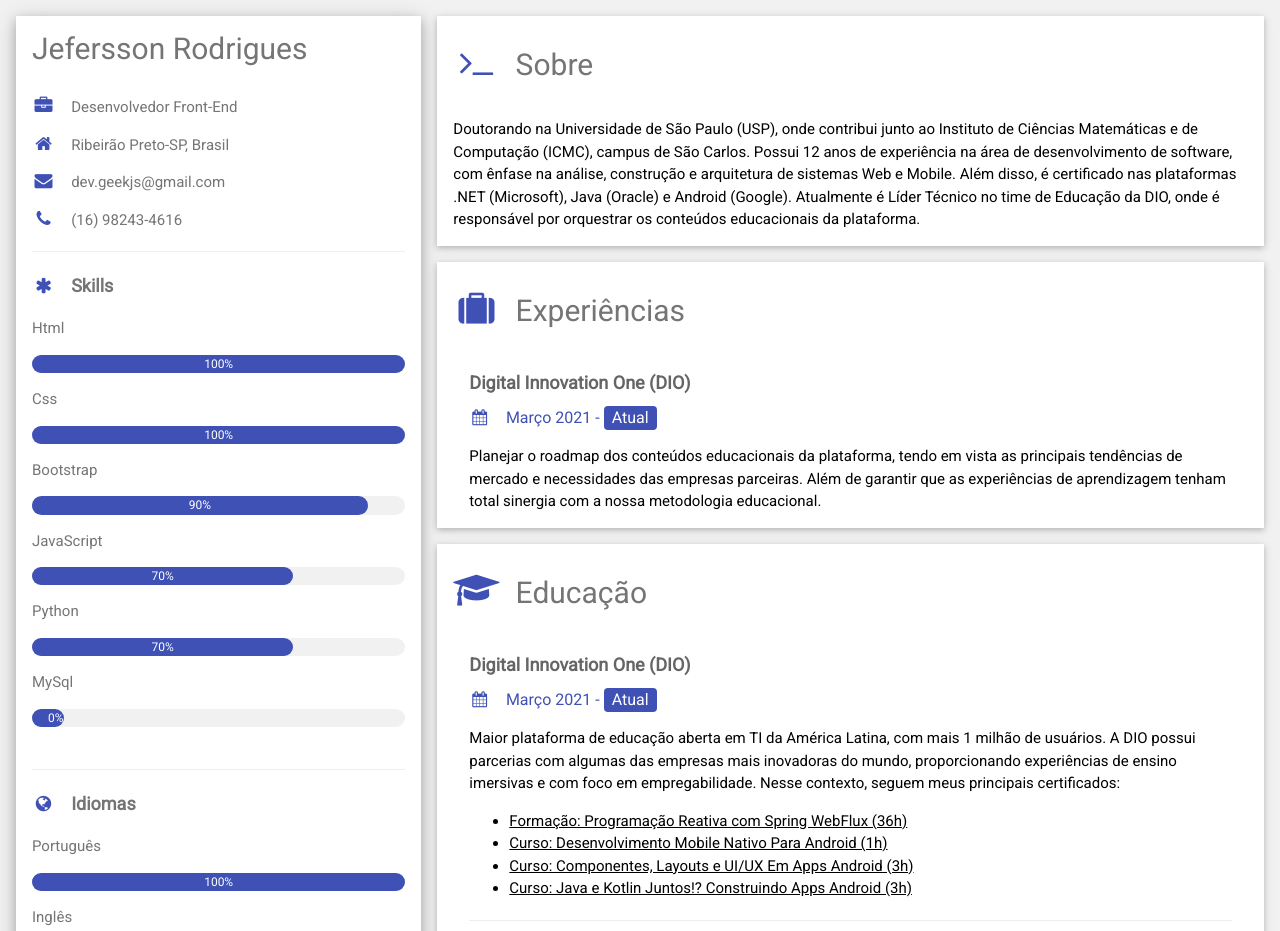
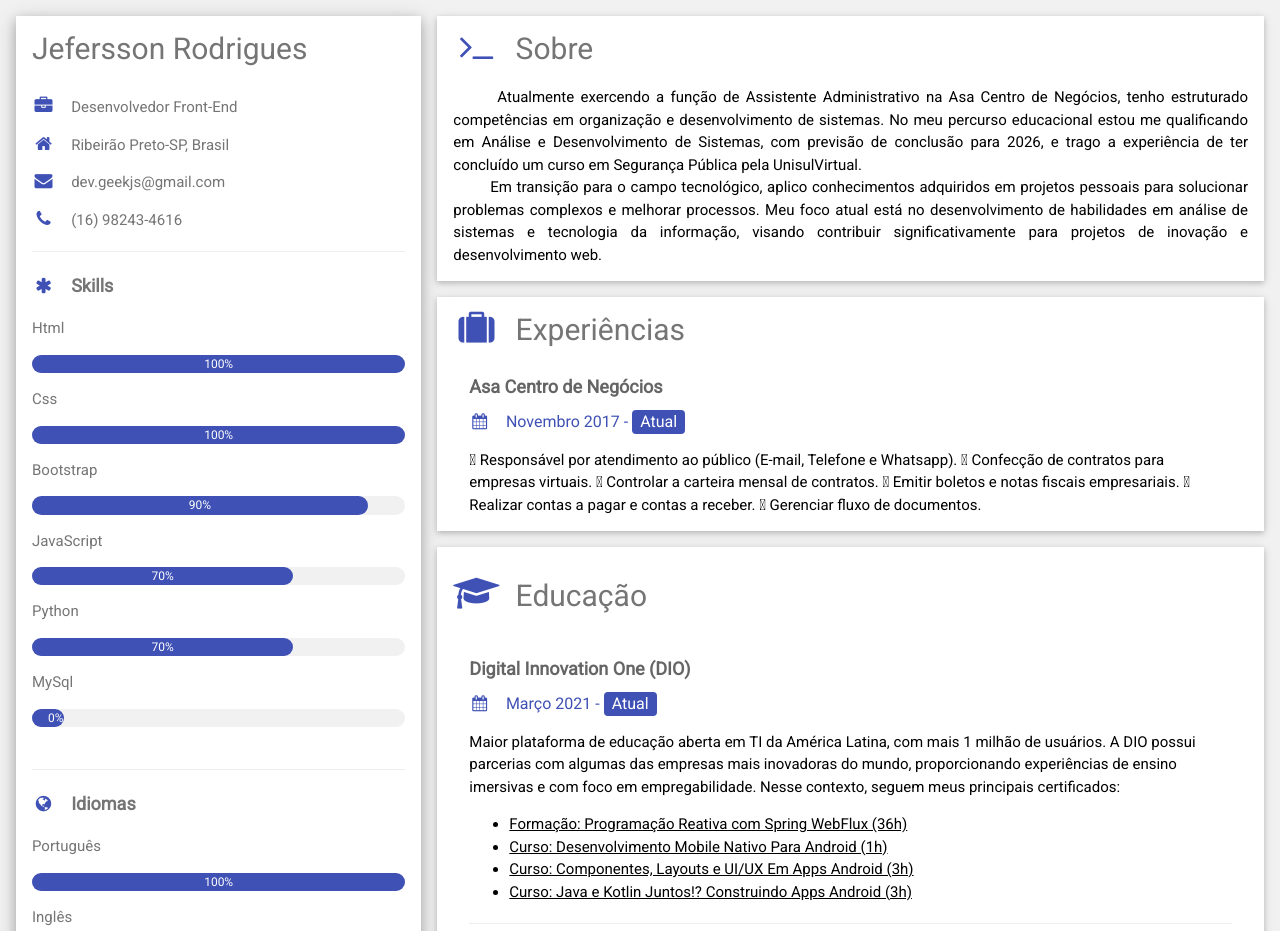
Before and after one commit to JefersonRodrigues21/CV, a plain HTML site: page index.html in a window 1280 px wide. Shown: the top 931 px of the page. Drawn offline with nearby package versions, Linux system fonts and the light colour scheme.

Commit message:
Inserido Sobre e Experiências

```diff
--- a/index.html
+++ b/index.html
@@ -14,7 +14,19 @@
   <link rel="stylesheet" href="https://cdnjs.cloudflare.com/ajax/libs/font-awesome/4.7.0/css/font-awesome.min.css">
 
   <style>
-      html,body,h1,h2,h3,h4,h5,h6 {font-family: "Roboto", sans-serif}
+    html,
+    body,
+    h1,
+    h2,
+    h3,
+    h4,
+    h5,
+    h6 {
+      font-family: "Roboto", sans-serif
+    }
+    .justify {
+      text-align: justify;
+    }
   </style>
 
 </head>
@@ -69,7 +81,8 @@
             <div class="w3-light-grey w3-round-xlarge w3-small">
               <div class="w3-container w3-center w3-round-xlarge w3-indigo" style="width:0%">0%</div>
             </div>
-              <br><hr>
+            <br>
+            <hr>
 
             <p class="w3-large w3-text-theme">
               <b><i class="fa fa-globe fa-fw w3-margin-right w3-text-indigo"></i>Idiomas</b>
@@ -97,18 +110,30 @@
       <div class="w3-twothird">
 
         <div class="w3-container w3-card w3-white w3-margin-bottom">
-            <h2 class="w3-text-grey w3-padding-16"><i class="fa fa-terminal fa-fw w3-margin-right w3-xxlarge w3-text-indigo"></i>Sobre</h2>
-            <p>Doutorando na Universidade de São Paulo (USP), onde contribui junto ao Instituto de Ciências Matemáticas e de Computação (ICMC), campus de São Carlos. Possui 12 anos de experiência na área de desenvolvimento de software, com ênfase na análise, construção e arquitetura de sistemas Web e Mobile. Além disso, é certificado nas plataformas .NET (Microsoft), Java (Oracle) e Android (Google). Atualmente é Líder Técnico no time de Educação da DIO, onde é responsável por orquestrar os conteúdos educacionais da plataforma.</p>
+          <h2 class="w3-text-grey w3-padding-10"><i
+              class="fa fa-terminal fa-fw w3-margin-right w3-xxlarge w3-text-indigo"></i>Sobre</h2>
+          <p class="justify">
+            &nbsp; &nbsp; &nbsp; &nbsp;Atualmente exercendo a função de Assistente Administrativo na Asa Centro de Negócios, tenho estruturado competências em organização e desenvolvimento de sistemas. No meu percurso educacional estou me qualificando em Análise e Desenvolvimento de Sistemas, com previsão de conclusão para 2026, e trago a experiência de ter concluído um curso em Segurança Pública pela UnisulVirtual. <br>
+
+            &nbsp; &nbsp; &nbsp; &nbsp; Em transição para o campo tecnológico, aplico conhecimentos adquiridos em projetos pessoais para solucionar problemas complexos e melhorar processos. Meu foco atual está no desenvolvimento de habilidades em análise de sistemas e tecnologia da informação, visando contribuir significativamente para projetos de inovação e desenvolvimento web.
+          </p>
         </div>
 
         <div class="w3-container w3-card w3-white w3-margin-bottom">
-            <h2 class="w3-text-grey w3-padding-16">
+          <h2 class="w3-text-grey w3-padding-10">
             <i class="fa fa-suitcase fa-fw w3-margin-right w3-xxlarge w3-text-indigo"></i>Experiências
           </h2>
           <div class="w3-container">
-              <h5 class="w3-opacity"><b>Digital Innovation One (DIO)</b></h5>
-              <h6 class="w3-text-indigo"><i class="fa fa-calendar fa-fw w3-margin-right"></i>Março 2021 - <span class="w3-tag w3-indigo w3-round">Atual</span></h6>
-              <p>Planejar o roadmap dos conteúdos educacionais da plataforma, tendo em vista as principais tendências de mercado e necessidades das empresas parceiras. Além de garantir que as experiências de aprendizagem tenham total sinergia com a nossa metodologia educacional.</p>
+            <h5 class="w3-opacity"><b>Asa Centro de Negócios</b></h5>
+            <h6 class="w3-text-indigo"><i class="fa fa-calendar fa-fw w3-margin-right"></i>Novembro 2017 - <span
+                class="w3-tag w3-indigo w3-round">Atual</span></h6>
+            <p>	Responsável por atendimento ao público (E-mail, Telefone e Whatsapp).
+              	Confecção de contratos para empresas virtuais.
+              	Controlar a carteira mensal de contratos.
+              	Emitir boletos e notas fiscais empresariais.
+              	Realizar contas a pagar e contas a receber.
+              	Gerenciar fluxo de documentos.
+              </p>
           </div>
         </div>
 
@@ -118,23 +143,29 @@
           </h2>
           <div class="w3-container">
             <h5 class="w3-opacity"><b>Digital Innovation One (DIO)</b></h5>
-              <h6 class="w3-text-indigo"><i class="fa fa-calendar fa-fw w3-margin-right"></i>Março 2021 - <span class="w3-tag w3-indigo w3-round">Atual</span></h6>
+            <h6 class="w3-text-indigo"><i class="fa fa-calendar fa-fw w3-margin-right"></i>Março 2021 - <span
+                class="w3-tag w3-indigo w3-round">Atual</span></h6>
             <p>
               Maior plataforma de educação aberta em TI da América Latina, com mais 1 milhão de usuários.
               A DIO possui parcerias com algumas das empresas mais inovadoras do mundo, proporcionando experiências
               de ensino imersivas e com foco em empregabilidade. Nesse contexto, seguem meus principais certificados:
             </p>
             <ul>
-                <li><a href="https://www.dio.me/certificate/762101D2" target="_blank">Formação: Programação Reativa com Spring WebFlux (36h)</a></li>
-                <li><a href="https://www.dio.me/certificate/07041B99" target="_blank">Curso: Desenvolvimento Mobile Nativo Para Android (1h)</a></li>
-                <li><a href="https://www.dio.me/certificate/F12AC30B" target="_blank">Curso: Componentes, Layouts e UI/UX Em Apps Android (3h)</a></li>
-                <li><a href="https://www.dio.me/certificate/3FB20BF1" target="_blank">Curso: Java e Kotlin Juntos!? Construindo Apps Android (3h)</a></li>
+              <li><a href="https://www.dio.me/certificate/762101D2" target="_blank">Formação: Programação Reativa com
+                  Spring WebFlux (36h)</a></li>
+              <li><a href="https://www.dio.me/certificate/07041B99" target="_blank">Curso: Desenvolvimento Mobile Nativo
+                  Para Android (1h)</a></li>
+              <li><a href="https://www.dio.me/certificate/F12AC30B" target="_blank">Curso: Componentes, Layouts e UI/UX
+                  Em Apps Android (3h)</a></li>
+              <li><a href="https://www.dio.me/certificate/3FB20BF1" target="_blank">Curso: Java e Kotlin Juntos!?
+                  Construindo Apps Android (3h)</a></li>
             </ul>
             <hr>
           </div>
           <div class="w3-container">
             <h5 class="w3-opacity"><b>Gran Faculdade (Brasília)</b></h5>
-              <h6 class="w3-text-indigo"><i class="fa fa-calendar fa-fw w3-margin-right"></i>Outubro 2024 - Dezembro 2026</h6>
+            <h6 class="w3-text-indigo"><i class="fa fa-calendar fa-fw w3-margin-right"></i>Outubro 2024 - Dezembro 2026
+            </h6>
             <p>Análise e Desenvolvimento de Sistemas.</p>
           </div>
         </div>
@@ -154,7 +185,8 @@
           <div class="w3-container">
             <h6 class="w3-text-indigo">
               <i class="fa fa-gitlab fa-fw w3-margin-right"></i>
-                <a href="https://gitlab.com/denilsonbonatti/kubernetes-projeto2-dio" target="_blank">denilsonbonatti/kubernetes-projeto2-dio</a>
+              <a href="https://gitlab.com/denilsonbonatti/kubernetes-projeto2-dio"
+                target="_blank">denilsonbonatti/kubernetes-projeto2-dio</a>
             </h6>
             <p>Repositório no GitLab com um pipeline configurado em Kubernetes.</p>
           </div>
```
Lines whose indentation alone changed are shown as unchanged.
